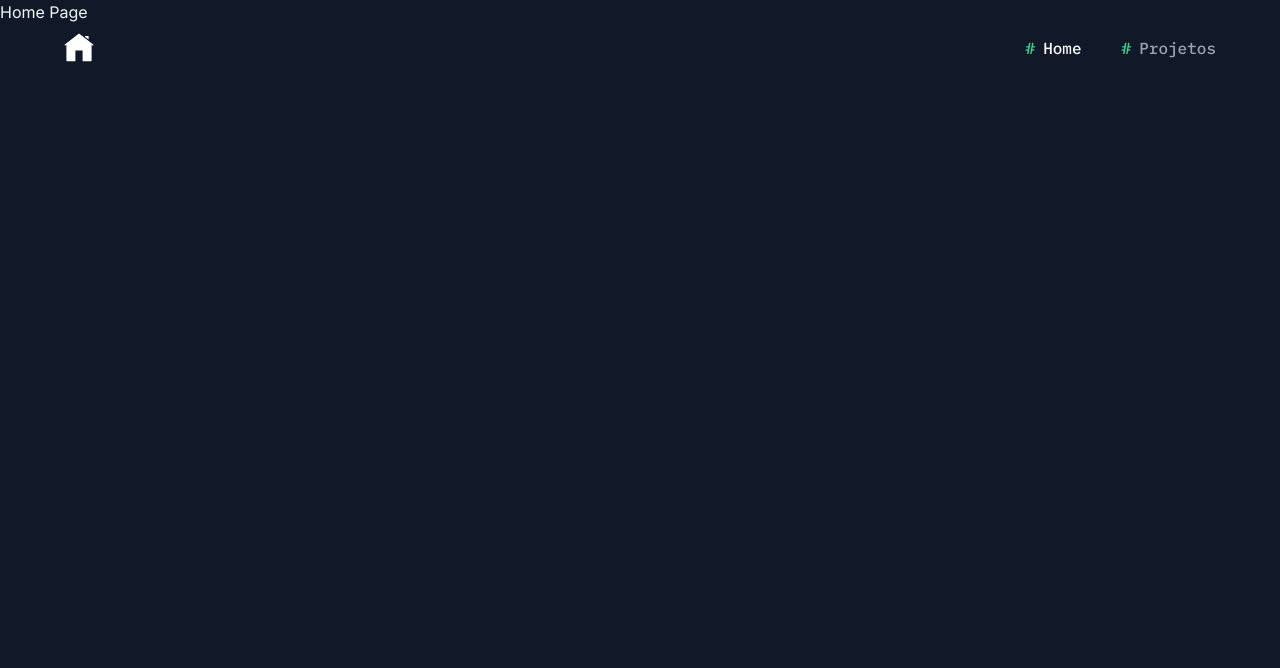
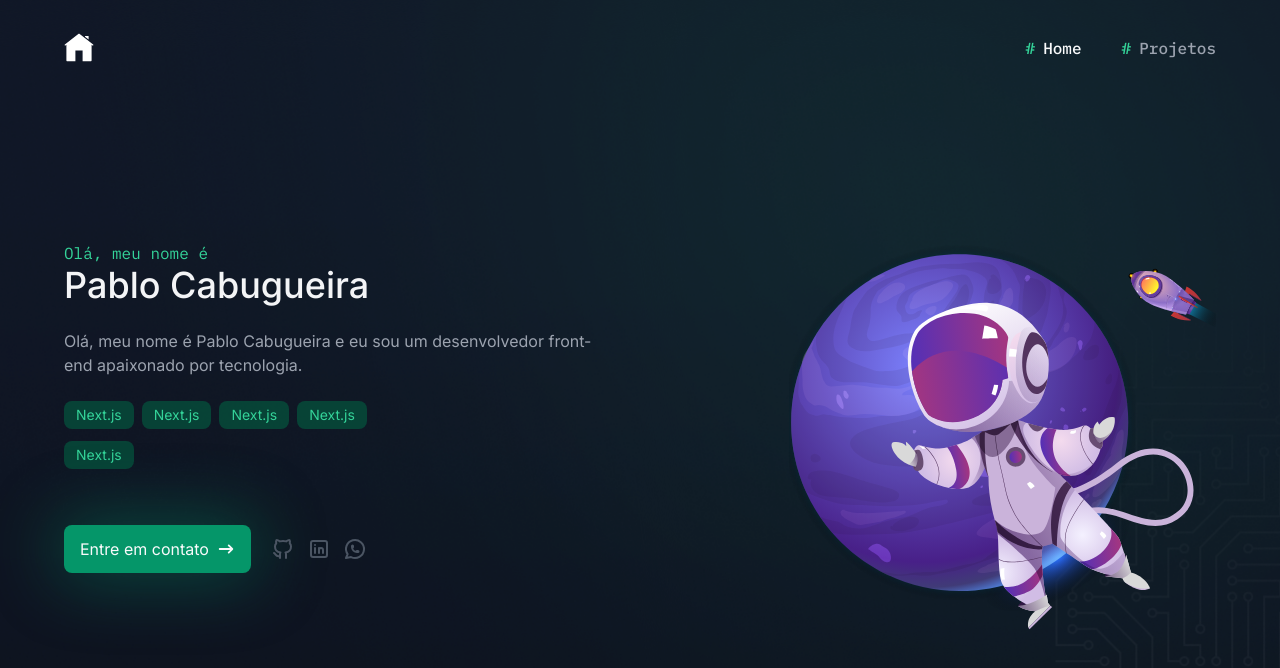
Before and after one commit to pablocabugueira/portfolio, a Next.js app: page / in a window 1280 px wide. Shown: the top 668 px of the page. Built offline with nearby package versions, Linux system fonts and the light colour scheme.

Commit message:
create hero section

```diff
--- /dev/null
+++ b/app/components/button/index.tsx
@@ -0,0 +1,18 @@
+import { cn } from "@/app/lib/utils"
+import { ButtonHTMLAttributes } from "react"
+
+type CustomButtonProps = ButtonHTMLAttributes<HTMLButtonElement>
+
+export const CustomButton = ({ children, className, ...props }: CustomButtonProps) => {
+    return  (
+        <button
+            className={cn(
+                "bg-emerald-600 py-3 px-4 rounded-lg text-gray-50 flex items-center justify-center gap-2 hover:bg-emerald-500 transition-all disabled:opacity-50",
+                className
+            )}
+            {...props}
+        >
+            {children}
+        </button>
+    )
+}
--- /dev/null
+++ b/app/components/pages/home/index.tsx
@@ -0,0 +1,71 @@
+import Image from "next/image"
+import { TechBadge } from "../../tech-badge"
+import { CustomButton } from "../../button"
+import { HiArrowNarrowRight } from "react-icons/hi"
+import { TbBrandGithub, TbBrandLinkedin, TbBrandWhatsapp } from "react-icons/tb"
+
+const MOCK_DOCKS = [
+    {
+        url: "https://github.com/pablocabugueira",
+        icon: <TbBrandGithub />
+    },
+    {
+        url: "https://www.linkedin.com/in/pablo-galvao-cabugueira/",
+        icon: <TbBrandLinkedin />
+    },
+    {
+        url: "https://wa.me/5511946060422",
+        icon: <TbBrandWhatsapp />
+    },
+]
+
+export const HeroSection = () => {
+    return (
+        <section className="w-full lg:h-[755px] bg-hero-image bg-cover bg-center bg-no-repeat flex flex-col justify-end pb-10 sm:pb-32 py-32 lg:pb-[110px]">
+            <div className="container flex items-start justify-between flex-col-reverse lg:flex-row">
+                <div className="w-full lg:max-w-[530px]">
+                    <p className="font-mono text-emerald-400">Olá, meu nome é</p>
+                    <strong className="text-4xl font-medium mt-2">Pablo Cabugueira</strong>
+
+                    <p className="text-gray-400 my-6 text-sm sm:text-base">Olá, meu nome é Pablo Cabugueira e eu sou um desenvolvedor front-end apaixonado por tecnologia.</p>
+
+                    <div className="flex flex-wrap gap-x-2 gap-y-3 lg:max-w-[340px]">
+                        {Array.from({ length: 5 }).map((_, index) => (
+                            <TechBadge
+                                name="Next.js"
+                            />
+                        ))}
+                    </div>
+
+                    <div className="mt-6 lg:mt-10 flex sm:items-center sm:gap-5 flex-col sm:flex-row">
+                        <CustomButton className="w-max shadow-button">
+                            Entre em contato
+                            <HiArrowNarrowRight size={18} />
+                        </CustomButton>
+
+                        <div className="text-2xl text-gray-600 flex items-center h-20 gap-3">
+                            {MOCK_DOCKS.map((contact, index) => (
+                                <a
+                                    href={contact.url}
+                                    key={`contact-${index}`}
+                                    target="_blank"
+                                    className="hover:text-gray-100 transition-colors"
+                                >
+                                    {contact.icon}
+                                </a>
+                            ))}
+                        </div>
+                    </div>
+                </div>
+
+                <Image
+                    className="w-[315px] h-[300px] lg:w-[427px] lg:h-[404px] mb-6 lg:mb-0 rounded-lg object-cover"
+                    width={420}
+                    height={404}
+                    src="/images/header-img.svg"
+                    alt="Astronaut Picture"
+                />
+            </div>
+        </section>
+    )
+}
--- /dev/null
+++ b/app/components/tech-badge/index.tsx
@@ -0,0 +1,11 @@
+type TechBadgeProps = {
+    name: string
+}
+
+export const TechBadge = ({ name }: TechBadgeProps) => {
+    return (
+        <span className="text-emerald-400 bg-emerald-900/80 text-sm py-1 px-3 rounded-lg">
+            {name}
+        </span>
+    )
+}
--- a/app/page.tsx
+++ b/app/page.tsx
@@ -1,7 +1,9 @@
+import { HeroSection } from "./components/pages/home";
+
 export default async function Home() {
   return (
     <>
-      <h1>Home Page</h1>
+      <HeroSection />
     </>
   )
 }
```
Also changed, not shown: public/images/header-img.svg (added).
